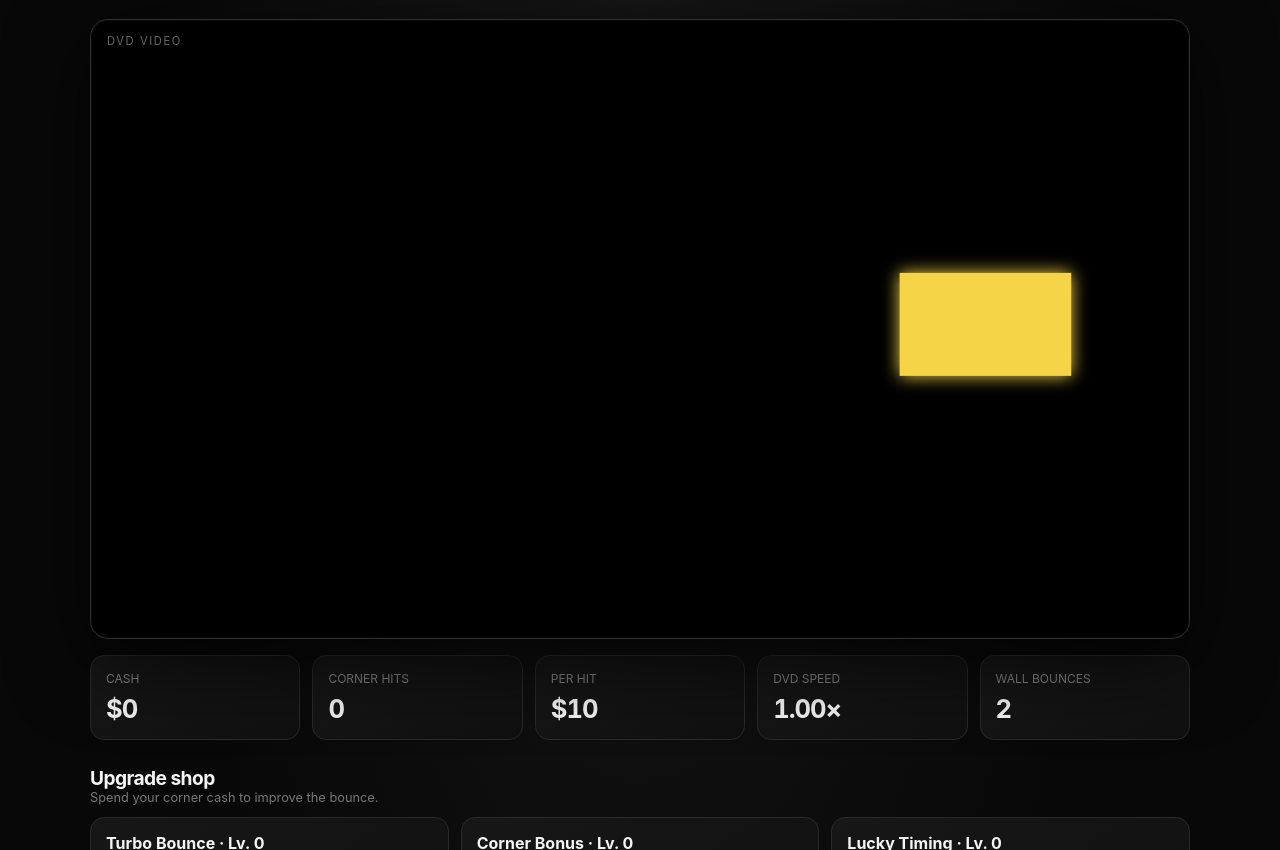
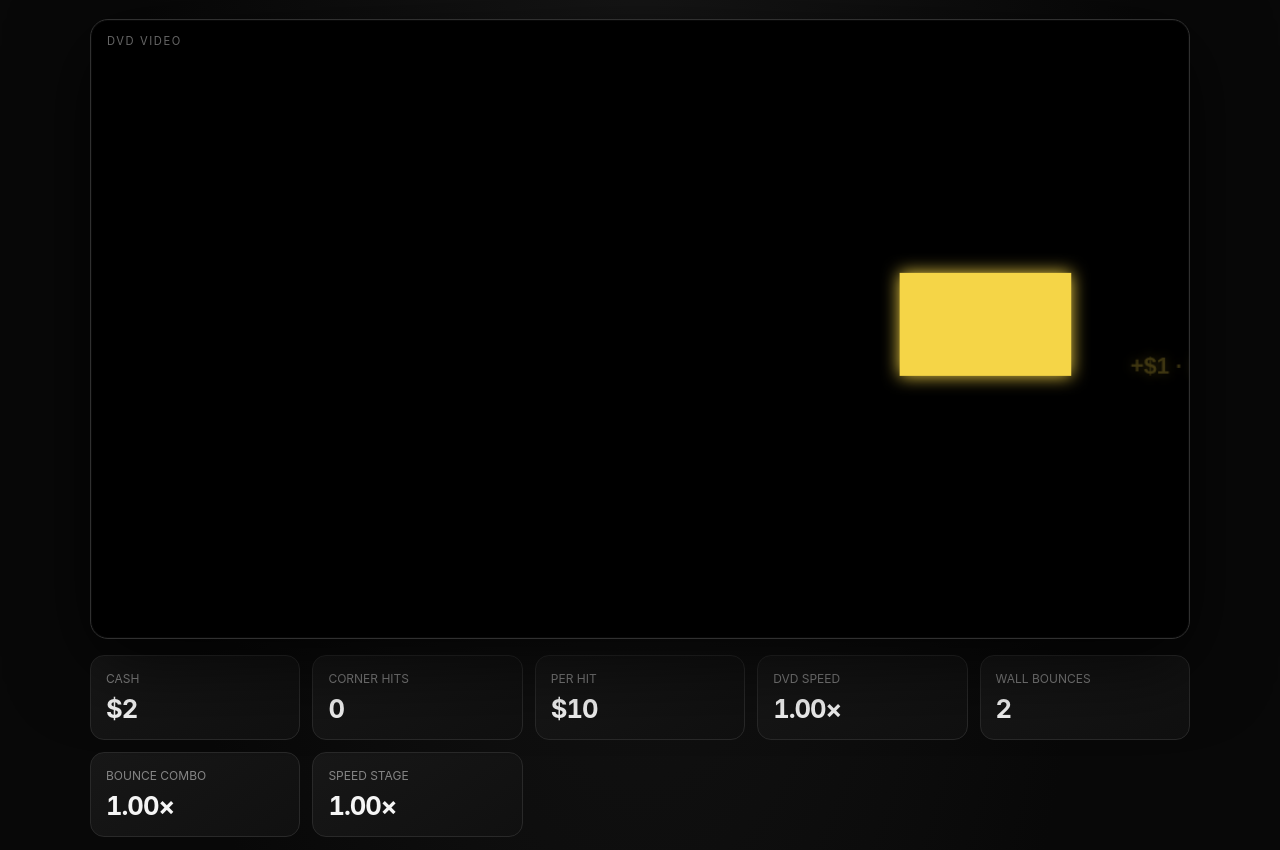
Before and after one commit to moldisbest9811-hue/DVD-Corner-Clicker, a plain HTML site: page index.html in a window 1280 px wide. Shown: the part 102-952 px from the top of the page. Drawn offline with Linux system fonts and the light colour scheme.

Commit message:
Add animated bounce combos, critical hits, and speed escalation

```diff
--- a/index.html
+++ b/index.html
@@ -59,6 +59,8 @@
       <div class="stat"><span>PER HIT</span><strong id="perHit">$10</strong></div>
       <div class="stat"><span>DVD SPEED</span><strong id="speed">1.0×</strong></div>
       <div class="stat"><span>WALL BOUNCES</span><strong id="wallHits">0</strong></div>
+      <div class="stat"><span>BOUNCE COMBO</span><strong id="bounceCombo">1.0×</strong></div>
+      <div class="stat"><span>SPEED STAGE</span><strong id="speedStage">1</strong></div>
     </section>
     <div class="section-head"><div><h2>Upgrade shop</h2><div class="hint">Spend your corner cash to improve the bounce.</div></div></div>
     <section class="shop" id="shop"></section>
@@ -85,21 +87,27 @@ const upgrades=[
 {id:'gold',name:'Golden Frequency',desc:'Golden DVDs appear more often.',base:400,level:0},
 {id:'magnet',name:'Corner Sense',desc:'Increase the corner connection window.',base:650,level:0}
 ];
-let cash=0,hits=0,wallHits=0,lifetimeHits=0,prestiges=0,colorIndex=0,theme='classic',nextId=1,goldId=null,goldUntil=0,last=0,dailyBuys=0;
+let cash=0,hits=0,wallHits=0,lifetimeHits=0,prestiges=0,colorIndex=0,theme='classic',nextId=1,goldId=null,goldUntil=0,last=0,dailyBuys=0,bounceStreak=0,lastBounceAt=0,shake=0;
+const particles=[],floaters=[];
+const comboMultiplier=()=>Math.min(5,1+Math.floor(bounceStreak/10)*0.25);
+const bounceSpeed=()=>Math.min(3,1+Math.floor(wallHits/25)*0.05);
+function burst(x,y,color,critical=false){const count=critical?48:18;for(let i=0;i<count;i++){let a=Math.random()*Math.PI*2,s=(critical?3:1.5)+Math.random()*(critical?8:4);particles.push({x,y,vx:Math.cos(a)*s,vy:Math.sin(a)*s,life:critical?55:34,max:critical?55:34,size:critical?2+Math.random()*5:2+Math.random()*3,color})}shake=Math.max(shake,critical?13:4)}
+function floatText(x,y,text,color){floaters.push({x,y,text,color,life:55,max:55})}
+function processWallBounce(l,x,y){bounceStreak++;lastBounceAt=performance.now();let mult=comboMultiplier(),critical=Math.random()<0.055;let reward=Math.max(1,Math.floor(mult*(critical?10:1)));cash+=reward;let color=critical?'#fff16a':colorFor(l,last);burst(x,y,color,critical);floatText(x,y,critical?'CRITICAL! +'+money(reward):'+'+money(reward)+' · '+mult.toFixed(2)+'×',color);if(critical)toastMsg('⚡ CRITICAL BOUNCE! +'+money(reward));document.getElementById('bounceCombo').textContent=mult.toFixed(2)+'×';document.getElementById('speedStage').textContent=bounceSpeed().toFixed(2)+'×';save();updateUI()}
 let nextGold=performance.now()+30000+Math.random()*25000;
 const logos=[{id:1,x:180,y:130,vx:2.45,vy:1.83,w:150,h:90,lastX:-99999,lastY:-99999,lastCorner:-99999}];
 let saved={};try{saved=JSON.parse(localStorage.getItem('dvd-corner-clicker-save')||'{}')||{}}catch{}
-cash=Math.max(0,Number(saved.cash)||0);hits=Math.max(0,Number(saved.hits)||0);wallHits=Math.max(0,Number(saved.wallHits)||0);
+cash=Math.max(0,Number(saved.cash)||0);hits=Math.max(0,Number(saved.hits)||0);wallHits=Math.max(0,Number(saved.wallHits)||0);bounceStreak=Math.max(0,Number(saved.bounceStreak)||0);
 lifetimeHits=Math.max(hits,Number(saved.lifetimeHits)||hits);prestiges=Math.max(0,Number(saved.prestiges)||0);
 upgrades.forEach(u=>u.level=Math.max(0,Number(saved.levels?.[u.id])||0));
 theme=themes.some(t=>t[0].toLowerCase()===saved.theme&&lifetimeHits>=t[1])?saved.theme:'classic';
 for(let i=0;i<Math.min(19,upgrades[3].level);i++){let n=i+1;logos.push({id:++nextId,x:(95+n*137)%760,y:(55+n*83)%390,vx:(n%2?1:-1)*(2.1+(n%3)*.35),vy:(n%2?-1:1)*(1.7+(n%4)*.2),w:150,h:90,lastX:-99999,lastY:-99999,lastCorner:-99999})}
 const money=n=>'$'+Math.floor(n).toLocaleString(),cost=u=>Math.floor(u.base*Math.pow(1.62,u.level));
-const speed=()=>Math.pow(1.15,upgrades[0].level),payout=()=>10*Math.pow(2,upgrades[1].level)*Math.pow(1.5,prestiges);
+const speed=()=>Math.pow(1.15,upgrades[0].level)*bounceSpeed(),payout=()=>10*Math.pow(2,upgrades[1].level)*Math.pow(1.5,prestiges);
 const today=()=>new Date().toLocaleDateString('en-CA');
 let daily=saved.daily&&saved.daily.date===today()?saved.daily:{date:today(),type:Math.floor(Date.now()/86400000)%3,baseHits:lifetimeHits,baseWalls:wallHits,buys:0,claimed:false};
 const dailySpecs=[{name:'Corner Collector',desc:'Land 5 corner hits today.',goal:5,reward:750},{name:'Wall Runner',desc:'Bounce off 100 walls today.',goal:100,reward:900},{name:'Upgrade Spree',desc:'Buy 2 upgrades today.',goal:2,reward:1100}];
-function save(){localStorage.setItem('dvd-corner-clicker-save',JSON.stringify({cash,hits,wallHits,lifetimeHits,prestiges,theme,levels:Object.fromEntries(upgrades.map(u=>[u.id,u.level])),claimedAch:claimedAch,daily}))}
+function save(){localStorage.setItem('dvd-corner-clicker-save',JSON.stringify({cash,hits,wallHits,lifetimeHits,prestiges,theme,bounceStreak,levels:Object.fromEntries(upgrades.map(u=>[u.id,u.level])),claimedAch:claimedAch,daily}))}
 const claimedAch=new Set(Array.isArray(saved.claimedAch)?saved.claimedAch:achievements.filter(a=>lifetimeHits>=a[1]).map(a=>a[0]));
 function toastMsg(s){toast.textContent=s;toast.classList.remove('show');void toast.offsetWidth;toast.classList.add('show')}
 function dailyProgress(){let d=dailySpecs[daily.type];return daily.type===0?Math.max(0,lifetimeHits-daily.baseHits):daily.type===1?Math.max(0,wallHits-daily.baseWalls):daily.buys}
@@ -115,11 +123,11 @@ function updateUI(){document.getElementById('cash').textContent=money(cash);docu
 function hit(logo){hits++;lifetimeHits++;let reward=payout();if(logo.id===goldId&&performance.now()<goldUntil){reward*=10;goldId=null;goldUntil=0;toastMsg('✨ GOLDEN CORNER! +'+money(reward))}else toastMsg('CORNER HIT! +'+money(reward));cash+=reward;achievements.filter(a=>lifetimeHits>=a[1]&&!claimedAch.has(a[0])).forEach(a=>{claimedAch.add(a[0]);cash+=a[2];toastMsg('ACHIEVEMENT: '+a[0]+' +'+money(a[2]))});checkDaily();save();updateUI()}
 function colorFor(l,t){if(l.id===goldId&&t<goldUntil)return '#ffd447';if(theme==='rainbow')return 'hsl('+(Math.floor(t/8+l.id*73)%360)+' 100% 62%)';if(theme==='neon')return ['#00f5ff','#ff00d4','#b6ff00','#8b5cff'][colorIndex%4];if(theme==='golden')return '#ffc84a';if(theme==='midnight')return ['#9aa7ff','#b7c8ff','#7379c9'][colorIndex%3];return colors[colorIndex%colors.length]}
 function draw(l,t){let c=colorFor(l,t);ctx.save();ctx.shadowColor=c;ctx.shadowBlur=l.id===goldId&&t<goldUntil?28:15;if(ready){tc.clearRect(0,0,512,307);tc.drawImage(img,0,0,512,307);tc.globalCompositeOperation='source-in';tc.fillStyle=c;tc.fillRect(0,0,512,307);tc.globalCompositeOperation='source-over';ctx.drawImage(tint,l.x,l.y,l.w,l.h)}else{ctx.fillStyle=c;ctx.textAlign='center';ctx.textBaseline='middle';ctx.font='900 67px Arial,sans-serif';ctx.fillText('DVD',l.x+l.w/2,l.y+38);ctx.beginPath();ctx.ellipse(l.x+l.w/2,l.y+38,67,25,-.08,0,Math.PI*2);ctx.lineWidth=3;ctx.strokeStyle=c;ctx.stroke();ctx.font='900 17px Arial,sans-serif';ctx.fillText('VIDEO',l.x+l.w/2,l.y+72)}ctx.restore()}
-function updateBounceCount(){document.getElementById('wallHits').textContent=wallHits.toLocaleString()}
-function prestige(){if(hits<1000||cash<100000)return;if(!confirm('Prestige now? Your cash, run stats and upgrades reset. You keep achievements, appearances and gain a permanent 1.5× payout multiplier.'))return;prestiges++;cash=0;hits=0;wallHits=0;upgrades.forEach(u=>u.level=0);logos.splice(1);logos[0].x=180;logos[0].y=130;logos[0].vx=2.45;logos[0].vy=1.83;logos[0].lastX=-99999;logos[0].lastY=-99999;goldId=null;theme='classic';save();renderShop();updateUI();toastMsg('PRESTIGE '+prestiges+'! PAYOUT BOOSTED')}
+function updateBounceCount(){document.getElementById('wallHits').textContent=wallHits.toLocaleString();document.getElementById('bounceCombo').textContent=comboMultiplier().toFixed(2)+'×';document.getElementById('speedStage').textContent=bounceSpeed().toFixed(2)+'×'}
+function prestige(){if(hits<1000||cash<100000)return;if(!confirm('Prestige now? Your cash, run stats and upgrades reset. You keep achievements, appearances and gain a permanent 1.5× payout multiplier.'))return;prestiges++;cash=0;hits=0;wallHits=0;bounceStreak=0;lastBounceAt=0;upgrades.forEach(u=>u.level=0);logos.splice(1);logos[0].x=180;logos[0].y=130;logos[0].vx=2.45;logos[0].vy=1.83;logos[0].lastX=-99999;logos[0].lastY=-99999;goldId=null;theme='classic';save();renderShop();updateUI();toastMsg('PRESTIGE '+prestiges+'! PAYOUT BOOSTED')}
 document.getElementById('prestigeButton').addEventListener('click',prestige);
-function frame(t){let dt=Math.min((t-last)/16.667||1,2.5);last=t;ctx.clearRect(0,0,W,H);if(t>=nextGold){goldId=logos[Math.floor(Math.random()*logos.length)].id;goldUntil=t+12000;nextGold=t+Math.max(12000,90000/(1+upgrades[4].level*.45))+Math.random()*25000;toastMsg('✨ GOLDEN DVD APPEARED!')}
-logos.forEach(l=>{l.x+=l.vx*speed()*dt;l.y+=l.vy*speed()*dt;let hx=false,hy=false;if(l.x<=0){l.x=0;l.vx=Math.abs(l.vx);hx=true}else if(l.x+l.w>=W){l.x=W-l.w;l.vx=-Math.abs(l.vx);hx=true}if(l.y<=0){l.y=0;l.vy=Math.abs(l.vy);hy=true}else if(l.y+l.h>=H){l.y=H-l.h;l.vy=-Math.abs(l.vy);hy=true}if(hx){l.lastX=t;wallHits++;colorIndex=(colorIndex+1)%colors.length}if(hy){l.lastY=t;wallHits++;colorIndex=(colorIndex+1)%colors.length}if(hx||hy){save();updateBounceCount()}let grace=350+(upgrades[2].level+upgrades[5].level)*100;if(t-l.lastX<=grace&&t-l.lastY<=grace&&t-l.lastCorner>500){l.lastCorner=t;hit(l)}draw(l,t)});checkDaily();requestAnimationFrame(frame)}
+function frame(t){let dt=Math.min((t-last)/16.667||1,2.5);last=t;if(t-lastBounceAt>5000&&bounceStreak){bounceStreak=0;updateBounceCount();save()}ctx.clearRect(0,0,W,H);ctx.save();if(shake>0.2){ctx.translate((Math.random()-.5)*shake,(Math.random()-.5)*shake);shake*=.84}else shake=0;if(t>=nextGold){goldId=logos[Math.floor(Math.random()*logos.length)].id;goldUntil=t+12000;nextGold=t+Math.max(12000,90000/(1+upgrades[4].level*.45))+Math.random()*25000;toastMsg('✨ GOLDEN DVD APPEARED!')}
+logos.forEach(l=>{l.x+=l.vx*speed()*dt;l.y+=l.vy*speed()*dt;let hx=false,hy=false;if(l.x<=0){l.x=0;l.vx=Math.abs(l.vx);hx=true}else if(l.x+l.w>=W){l.x=W-l.w;l.vx=-Math.abs(l.vx);hx=true}if(l.y<=0){l.y=0;l.vy=Math.abs(l.vy);hy=true}else if(l.y+l.h>=H){l.y=H-l.h;l.vy=-Math.abs(l.vy);hy=true}if(hx){l.lastX=t;wallHits++;colorIndex=(colorIndex+1)%colors.length;processWallBounce(l,l.x+(l.x===0?0:l.w),l.y+l.h/2)}if(hy){l.lastY=t;wallHits++;colorIndex=(colorIndex+1)%colors.length;processWallBounce(l,l.x+l.w/2,l.y+(l.y===0?0:l.h))}if(hx||hy){updateBounceCount()}let grace=350+(upgrades[2].level+upgrades[5].level)*100;if(t-l.lastX<=grace&&t-l.lastY<=grace&&t-l.lastCorner>500){l.lastCorner=t;hit(l)}draw(l,t)});particles.forEach(p=>{p.x+=p.vx;p.y+=p.vy;p.vx*=.97;p.vy=p.vy*.97+.035;p.life--;ctx.globalAlpha=Math.max(0,p.life/p.max);ctx.fillStyle=p.color;ctx.shadowColor=p.color;ctx.shadowBlur=14;ctx.fillRect(p.x,p.y,p.size,p.size)});for(let i=particles.length-1;i>=0;i--)if(particles[i].life<=0)particles.splice(i,1);floaters.forEach(f=>{f.y-=.8;f.life--;ctx.globalAlpha=Math.max(0,f.life/f.max);ctx.fillStyle=f.color;ctx.font='900 20px Arial';ctx.textAlign='center';ctx.shadowColor=f.color;ctx.shadowBlur=12;ctx.fillText(f.text,f.x,f.y)});for(let i=floaters.length-1;i>=0;i--)if(floaters[i].life<=0)floaters.splice(i,1);ctx.globalAlpha=1;ctx.shadowBlur=0;ctx.restore();checkDaily();requestAnimationFrame(frame)}
 renderShop();updateUI();requestAnimationFrame(frame);
 })();</script>
 </body>
```
